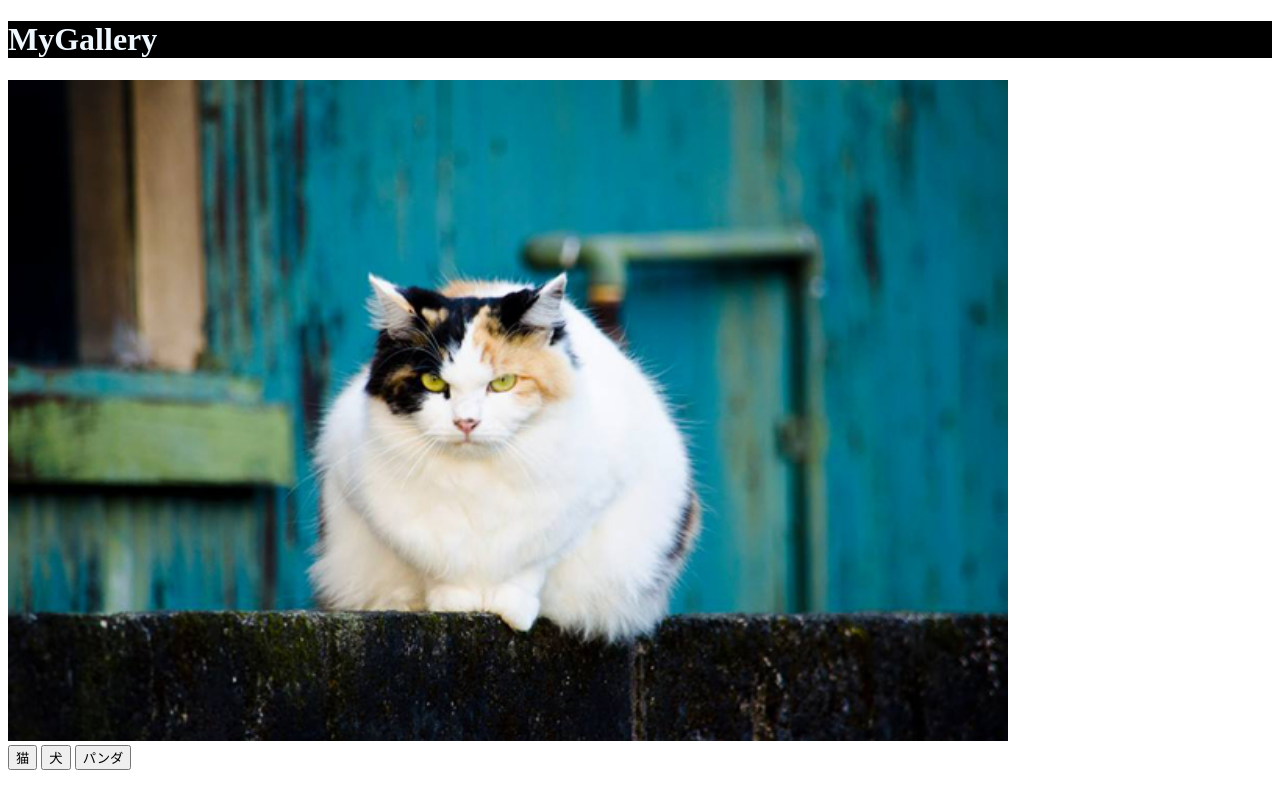
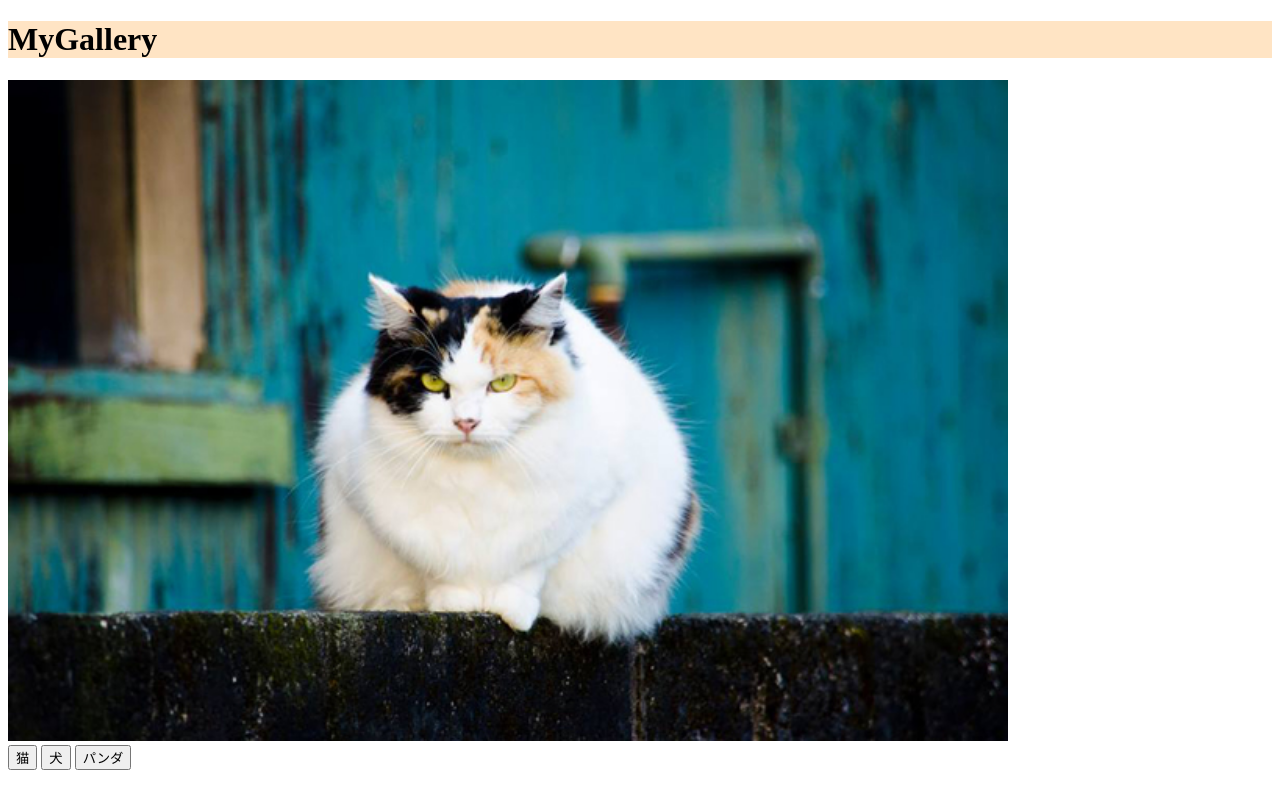
Before and after one commit to D451245/git_hub, a plain HTML site: page gallery.html in a window 1280 px wide. Drawn offline with Linux system fonts and the light colour scheme.

Commit message:
スタイルを変更しました

```diff
--- a/style.css
+++ b/style.css
@@ -2,3 +2,8 @@ h1 {
     background-color: black;
     color: aliceblue;
 }
+
+h1 {
+    background-color: bisque;
+    color: black
+}
```
